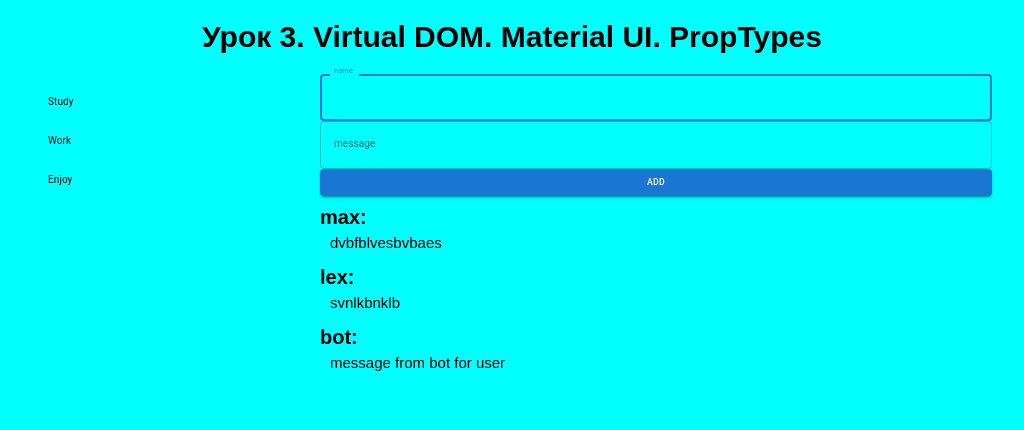
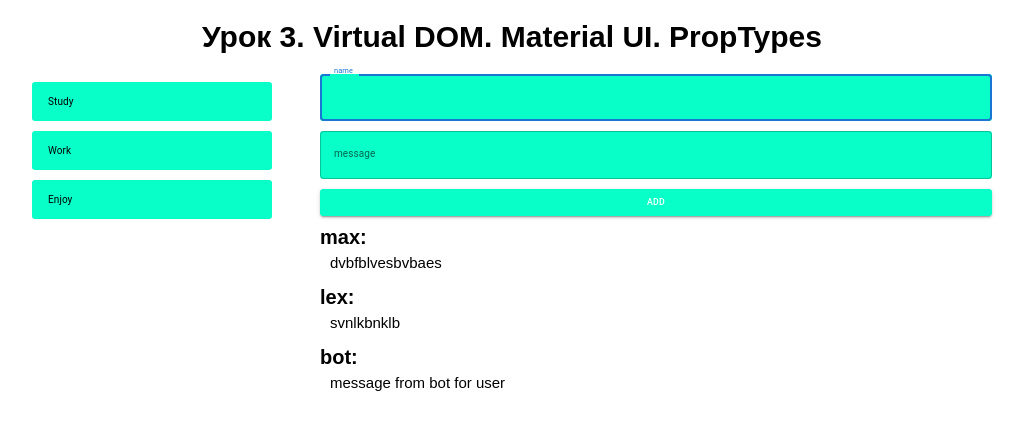
Before and after one commit to oJohnRock/gb-react, a React (Create React App) app: page / in a window 1280 px wide. Shown: the top 430 px of the page, without its empty margins (128-1152 px from the left). Built offline with nearby package versions, Linux system fonts and the light colour scheme.

Commit message:
Задание 5

```diff
--- a/src/App.js
+++ b/src/App.js
@@ -7,6 +7,7 @@ import List from "@mui/material/List";
 import ListItem from "@mui/material/ListItem";
 import ListItemButton from "@mui/material/ListItemButton";
 import ListItemText from "@mui/material/ListItemText";
+import { ThemeProvider, useTheme, createTheme } from "@material-ui/core/styles";
 
 function App() {
     const title = "Урок 3. Virtual DOM. Material UI. PropTypes";
@@ -76,24 +77,66 @@ function App() {
         inputRef.current?.focus();
     }, []);
 
+    const theme = createTheme({
+        palette: {
+            primary: {
+                main: "#08ffc8",
+            },
+            secondary: {
+                main: "#204969",
+            },
+        },
+    });
+
     return (
+        <ThemeProvider theme={theme}>
             <header className="header">
                 <div className="container">
                     <div className="header__body">
                         <Title title={title} />
                         <div className="header__wrapper">
                             <List className="chats">
-                            <ListItem disablePadding>
+                                <ListItem
+                                    disablePadding
+                                    style={{
+                                        backgroundColor:
+                                            theme.palette.primary.main,
+                                        borderColor:
+                                            theme.palette.secondary.main,
+                                        borderRadius: 3,
+                                        marginBottom: 10,
+                                    }}
+                                >
                                     <ListItemButton>
                                         <ListItemText primary="Study" />
                                     </ListItemButton>
                                 </ListItem>
-                            <ListItem disablePadding>
+                                <ListItem
+                                    disablePadding
+                                    style={{
+                                        backgroundColor:
+                                            theme.palette.primary.main,
+                                        borderColor:
+                                            theme.palette.secondary.main,
+                                        borderRadius: 3,
+                                        marginBottom: 10,
+                                    }}
+                                >
                                     <ListItemButton>
                                         <ListItemText primary="Work" />
                                     </ListItemButton>
                                 </ListItem>
-                            <ListItem disablePadding>
+                                <ListItem
+                                    disablePadding
+                                    style={{
+                                        backgroundColor:
+                                            theme.palette.primary.main,
+                                        borderColor:
+                                            theme.palette.secondary.main,
+                                        borderRadius: 3,
+                                        marginBottom: 10,
+                                    }}
+                                >
                                     <ListItemButton>
                                         <ListItemText primary="Enjoy" />
                                     </ListItemButton>
@@ -110,6 +153,14 @@ function App() {
                                         onChange={authorChange}
                                         ref={inputRef}
                                         autoFocus
+                                        style={{
+                                            backgroundColor:
+                                                theme.palette.primary.main,
+                                            borderColor:
+                                                theme.palette.secondary.main,
+                                            borderRadius: 3,
+                                            marginBottom: 10,
+                                        }}
                                     />
                                     <TextField
                                         id="outlined-basic"
@@ -117,12 +168,27 @@ function App() {
                                         variant="outlined"
                                         className="messages__input"
                                         onChange={textChange}
+                                        style={{
+                                            backgroundColor:
+                                                theme.palette.primary.main,
+                                            borderColor:
+                                                theme.palette.secondary.main,
+                                            borderRadius: 3,
+                                            marginBottom: 10,
+                                        }}
                                     />
                                     <Button
                                         variant="contained"
                                         type="button"
                                         className="messages__btn"
                                         onClick={addMessage}
+                                        style={{
+                                            backgroundColor:
+                                                theme.palette.primary.main,
+                                            borderColor:
+                                                theme.palette.secondary.main,
+                                            borderRadius: 3,
+                                        }}
                                     >
                                         Add
                                     </Button>
@@ -133,6 +199,7 @@ function App() {
                     </div>
                 </div>
             </header>
+        </ThemeProvider>
     );
 }
 
--- a/src/App.scss
+++ b/src/App.scss
@@ -12,9 +12,6 @@ body {
 html {
     font-family: Arial, sans-serif;
     font-size: 10px;
-}
-body {
-    background-color: cyan;
 }
 .container {
     max-width: 960px;
```
Lines whose indentation alone changed are shown as unchanged.
